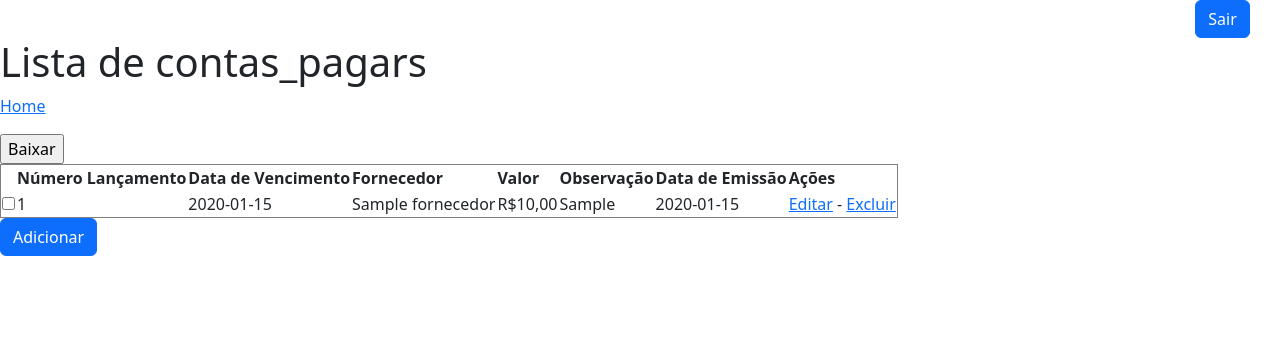
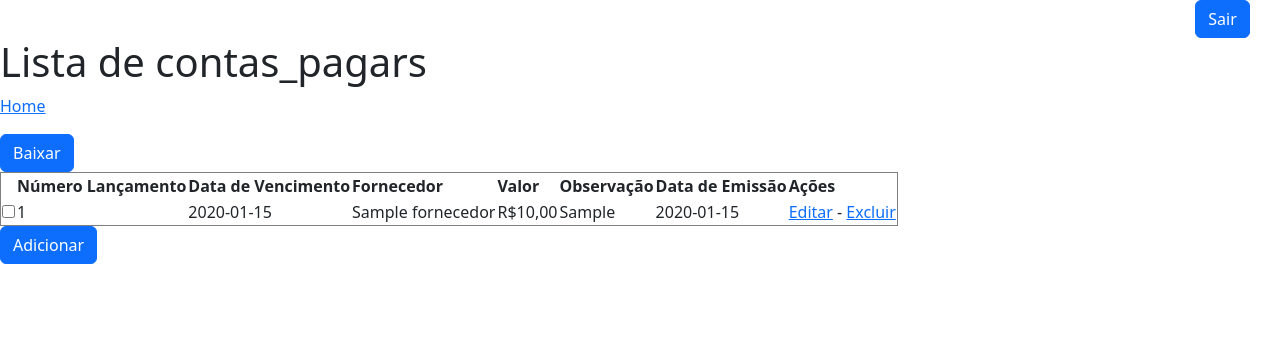
Before and after one commit to rafaelmdgh/pcc, a PHP site: page /cadastro-contas-pagar/lista.php in a window 1280 px wide. Shown: the top 338 px of the page. Run offline with PHP 8.4, Linux system fonts and the light colour scheme; a user stored in the database is signed in; tables that the repository leaves empty hold one stand-in row (values such as "Sample post").

Commit message:
adicionei classe no botão de baixar

```diff
--- a/cadastro-contas-pagar/lista.php
+++ b/cadastro-contas-pagar/lista.php
@@ -19,7 +19,7 @@ $contas_pagar = $stmt->fetchAll();
 <body>
     <h1>Lista de contas_pagars</h1>
     <p><a href="../index.php">Home</a></p>
-    <input type="button" value="Baixar" >
+    <input class="btn btn-primary" type="button" value="Baixar" >
     <table border=1>
         <tr>
             <th></th>
```
